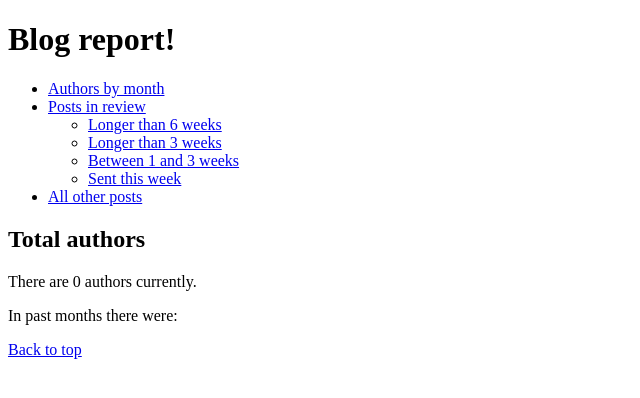
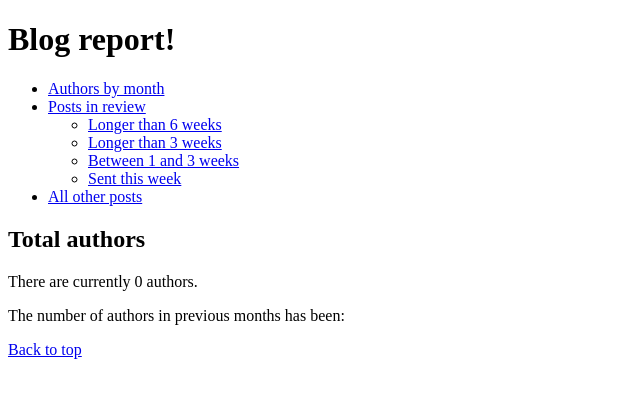
Before and after one commit to 18F/site-data, a Python web app: template templates/index.html in a window 1280 px wide. Shown: the top 398 px of the page, without its empty margins (0-640 px from the left). Run offline with Jinja, Linux system fonts and the light colour scheme; the template is opened without the code that fills it, so the values that code supplies are empty.

Commit message:
Sort fix, copy edits
Thanks to @awfrancisco for catching these issues.

```diff
--- a/static/js/app.js
+++ b/static/js/app.js
@@ -33,7 +33,7 @@ function timeSort(issue, days) {
   } else if ( days > 21 && days < 42 ) {
     $(issue[0]).appendTo($(".older-posts > ol"))
     $(".older-posts > p.none").hide()
-  } else if (days > 7 && days < 21) {
+  } else if (days > 7 && days <= 21) {
     $(issue[0]).appendTo($(".newer-posts > ol"))
     $(".newer-posts > p.none").hide()
   } else {
--- a/templates/index.html
+++ b/templates/index.html
@@ -21,8 +21,8 @@
   </ul>
 </nav>
 <h2 id="authors">Total authors</h2>
-  <p>There are {{ data['current'] | length }} authors currently.</p>
-  <p>In past months there were:</p>
+  <p>There are currently {{ data['current'] | length }} authors.</p>
+  <p>The number of authors in previous months has been:</p>
   <ul>{% for a in data |sort|reverse %}{% if a <= date['formatted'] %}
     <li>{{a | capitalize }}: {{data[a] | length }}</li>{% endif %}{% endfor %}
   </ul>
```
